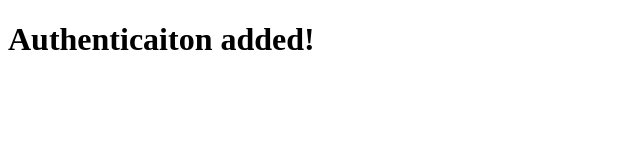
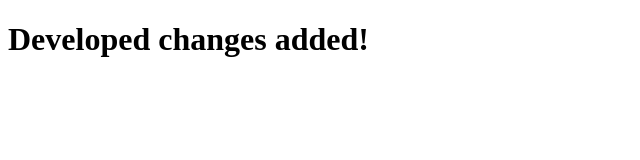
Before and after one commit to AdarshYajaman/GitBasics, a plain HTML site: page index.html in a window 1280 px wide. Shown: the whole page, without its empty margins (0-640 px from the left). Drawn offline with Linux system fonts and the light colour scheme.

Commit message:
develop changed added

```diff
--- a/index.html
+++ b/index.html
@@ -8,6 +8,6 @@
     <link rel="stylesheet" href="style.css" />
   </head>
   <body>
-    <h1>Authenticaiton added!</h1>
+    <h1>Developed changes added!</h1>
   </body>
 </html>
```
